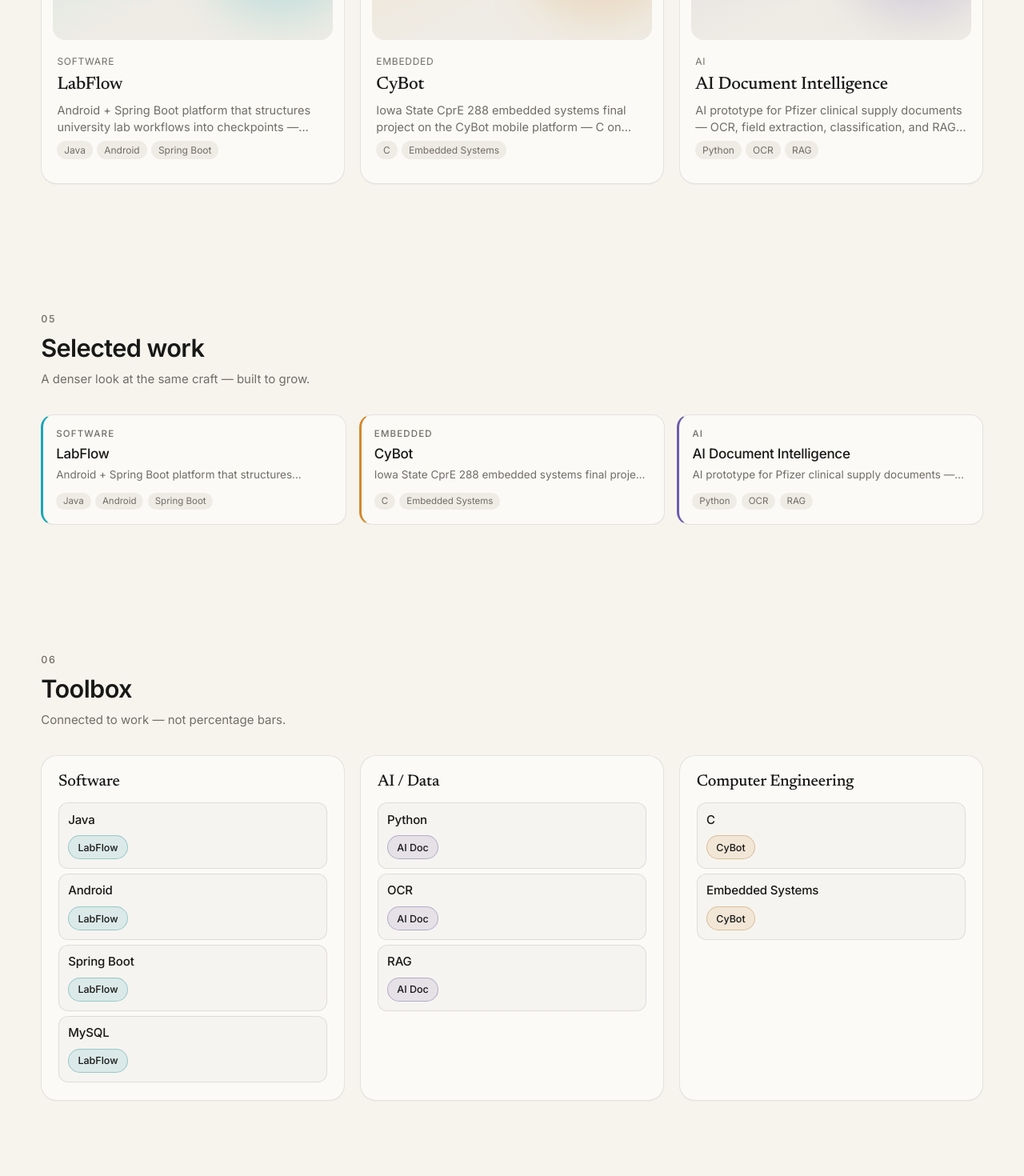
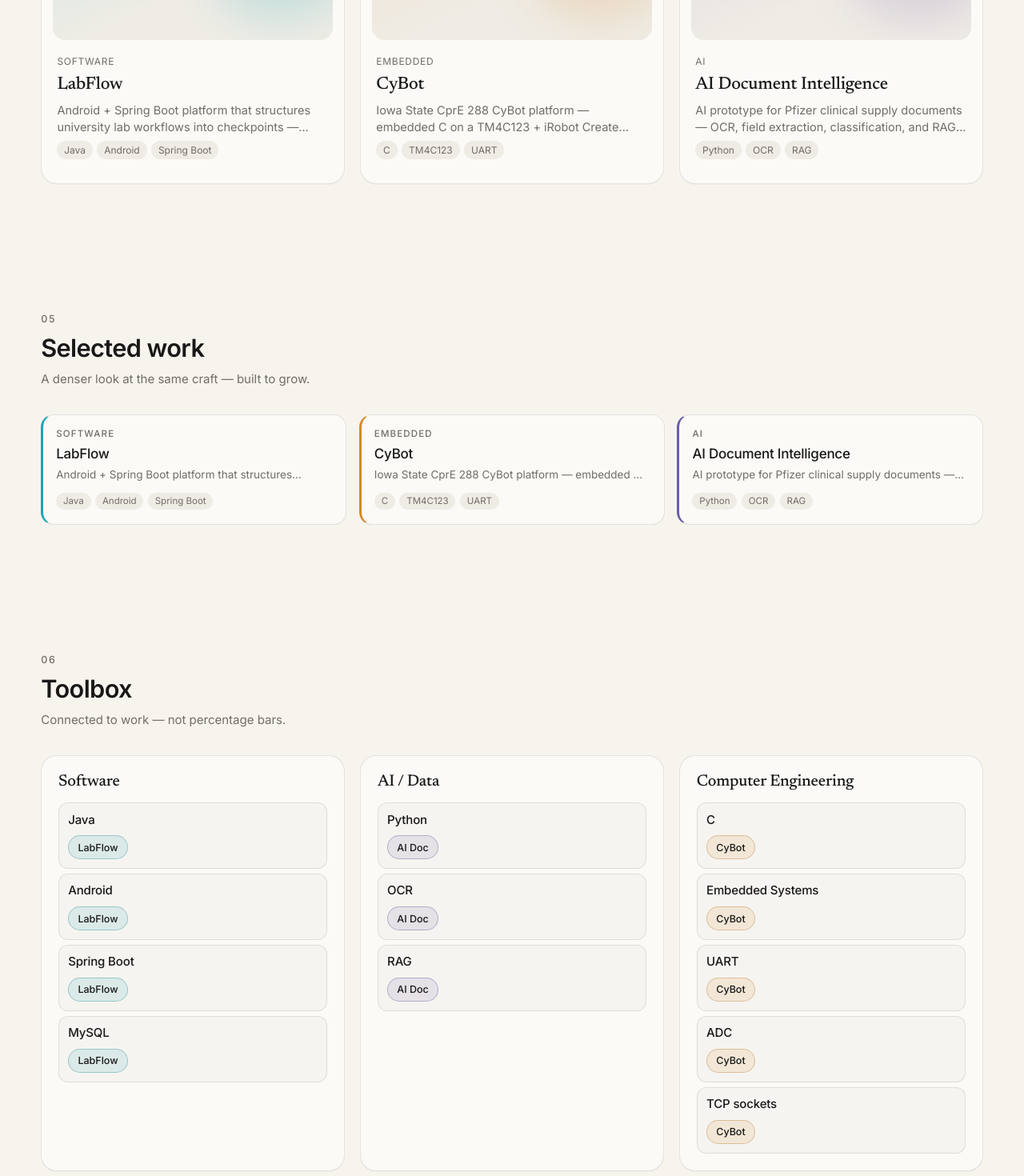
Before and after one commit to rusteez101sr/rishit-portfolio, a Next.js app: page / in a window 1280 px wide. Shown: the part 2180-3650 px from the top of the page at 80% size. Built offline with nearby package versions, Linux system fonts and the light colour scheme.

Commit message:
Update CyBot project copy and CE skills evidence from Aura.
Replace interim CyBot fields with shipped TM4C123/iRobot content (no private repo link) and add UART/ADC/TCP sockets skill evidence while leaving Python on AI Doc only.

```diff
--- a/data/projects.ts
+++ b/data/projects.ts
@@ -1,8 +1,8 @@
 import type { Project } from "@/lib/types";
 
 /**
- * Featured projects — content from Aura CONTENT HANDOFF 2026-09-10.
- * Media remain placeholders until art assets exist. CyBot is minimal interim.
+ * Featured projects — content from Aura CONTENT HANDOFF 2026-09-10 (+ CyBot update).
+ * Media remain placeholders until art assets exist.
  */
 export const projects: Project[] = [
   {
@@ -45,12 +45,22 @@ export const projects: Project[] = [
     title: "CyBot",
     shortTitle: "CyBot",
     summary:
-      "Iowa State CprE 288 embedded systems final project on the CyBot mobile platform — C on microcontroller hardware with sensors, communication, and navigation.",
-    description: null,
+      "Iowa State CprE 288 CyBot platform — embedded C on a TM4C123 + iRobot Create base, with IR/ping scanning, movement, cliff/boundary sensing, and a Python GUI for remote drive and live scan plots.",
+    description:
+      "Semester embedded-systems work culminating in a simple-mission stack: custom libraries (movement, UART, ping, IR, servo, buttons) plus a matplotlib TCP control client that scans the field, plots IR/ping in Cartesian space, and sends drive/goto commands to the bot.",
     year: null,
-    status: null,
+    status: "shipped",
     categories: ["Embedded", "Robotics", "Computer Engineering"],
-    technologies: ["C", "Embedded Systems"],
+    technologies: [
+      "C",
+      "TM4C123",
+      "UART",
+      "ADC",
+      "PWM",
+      "Python",
+      "matplotlib",
+      "TCP sockets",
+    ],
     featured: true,
     accent: "#D4892A",
     accentSoft: "rgba(212, 137, 42, 0.12)",
@@ -59,11 +69,15 @@ export const projects: Project[] = [
     hoverMedia: { type: "placeholder", motif: "gradient", alt: "CyBot secondary visual placeholder" },
     heroMedia: { type: "placeholder", motif: "gradient", alt: "CyBot hero placeholder" },
     links: [],
-    overview: null,
-    problem: null,
-    approach: null,
+    overview:
+      "CprE 288 CyBot work on a TM4C123 + iRobot Create: custom embedded drivers, IR/ping field scanning, cliff/boundary-aware movement, and a remote Python GUI for drive control and live Cartesian scan plots.",
+    problem:
+      "Course missions need the bot to sense a cluttered field, estimate object size, respect cliffs/boundaries, and be observed/driven remotely — on bare-metal MCU peripherals, not a full robot OS.",
+    approach:
+      "Build bumper-aware movement and sensor libraries (UART, ping input-capture, IR ADC, servo PWM, buttons), a simple_mission 180° scan/edge-detect/width pipeline, and a matplotlib TCP client for WASD drive, click-to-goto, and IR/ping plots.",
     role: null,
-    engineering: null,
+    engineering:
+      "TM4C123 + open_interface: UART link, ADC IR, PWM servo sweep, ping input-capture timing; object edges via scan discontinuities and law-of-cosines linear width; Python TCP sockets + matplotlib for live Cartesian plots and drive/goto commands.",
     challenge: null,
     outcome: null,
     gallery: null,
--- a/data/skills.ts
+++ b/data/skills.ts
@@ -66,6 +66,21 @@ export const skillGroups: SkillGroup[] = [
         name: "Embedded Systems",
         evidence: [{ projectSlug: "cybot" }],
       },
+      {
+        id: "uart",
+        name: "UART",
+        evidence: [{ projectSlug: "cybot" }],
+      },
+      {
+        id: "adc",
+        name: "ADC",
+        evidence: [{ projectSlug: "cybot" }],
+      },
+      {
+        id: "tcp-sockets",
+        name: "TCP sockets",
+        evidence: [{ projectSlug: "cybot" }],
+      },
     ],
   },
 ];
```
